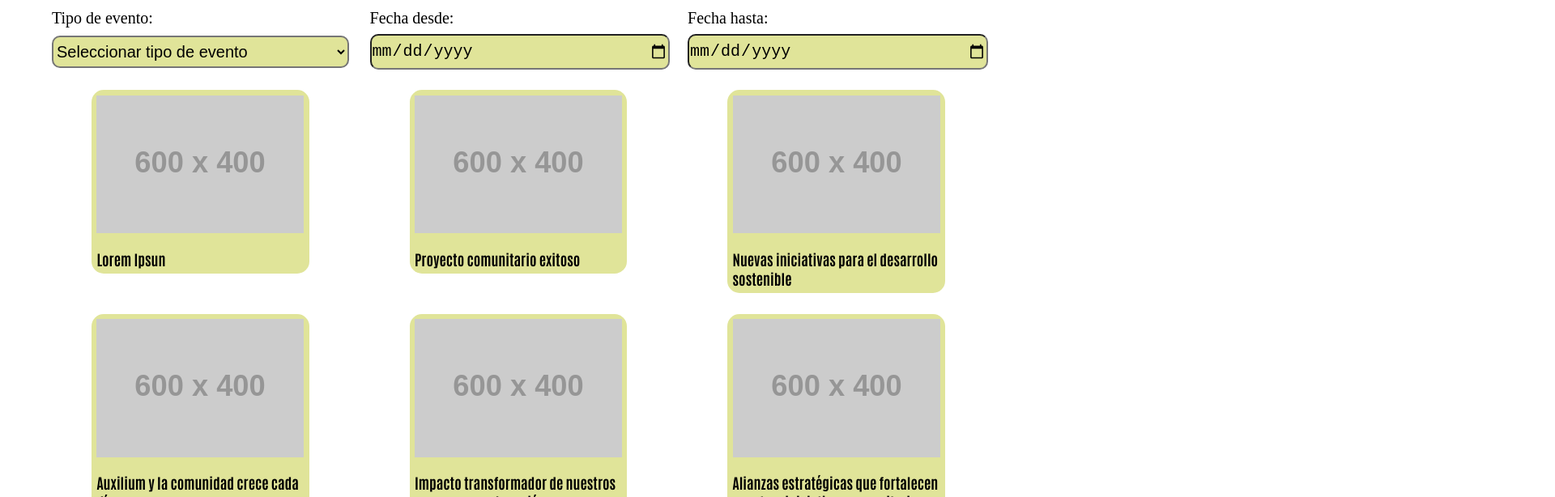
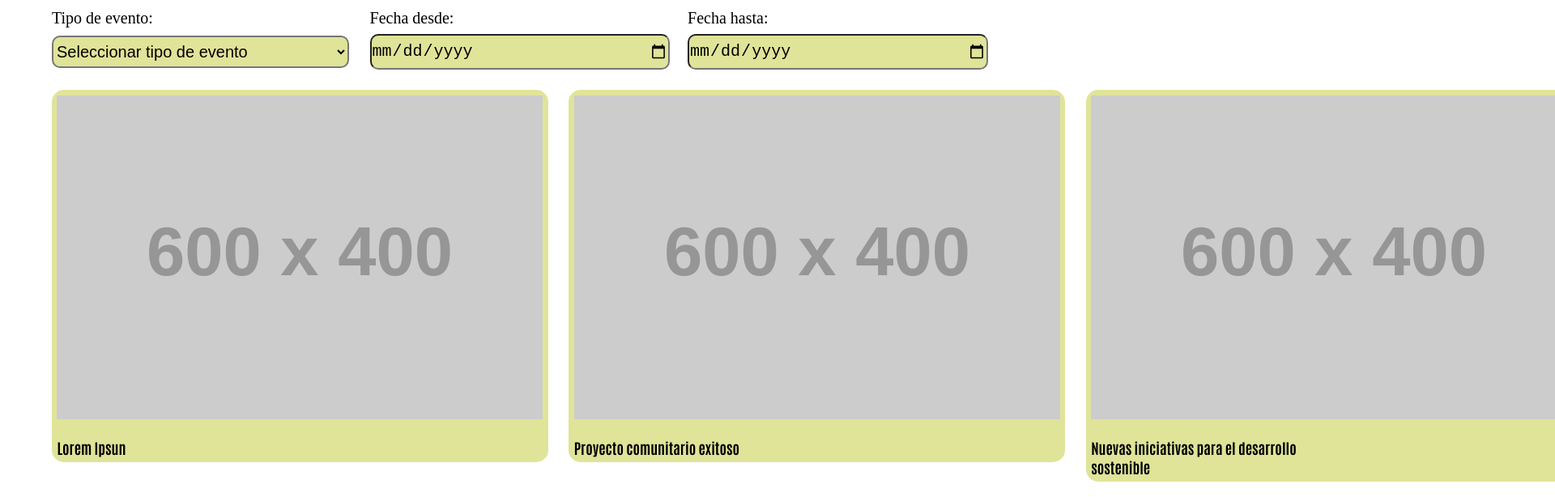
Before and after one commit to Tenvid/AuxiliumFundacionWeb, a React (Vite) app in the folder AuxilliumWeb/frontend/auxilium-web/: page /news in a window 1280 px wide. Shown: the part 542-1156 px from the top of the page at 81% size, 1920 px wide, since content can reach past the window. Built offline with nearby package versions, Linux system fonts and the light colour scheme.

Commit message:
refactor(NewsPage): make NewImageOnGrid self closed

```diff
--- a/AuxilliumWeb/frontend/auxilium-web/src/pages/news-page/NewsPage.jsx
+++ b/AuxilliumWeb/frontend/auxilium-web/src/pages/news-page/NewsPage.jsx
@@ -12,7 +12,7 @@ function NewInGrid({ slug = '', title = '', image = '' }) {
     <>
       <a href={`/news/${slug}`} className={styles.NewsCardLink}>
         <div className={styles.NewInGrid}>
-          <img src={image} className={styles.NewImageonGrid}></img>
+          <img src={image} className={styles.NewImageOnGrid} alt={title}/>
           <span className={styles.NewTitleinGrid}>{title}</span>
         </div>
       </a>
```
